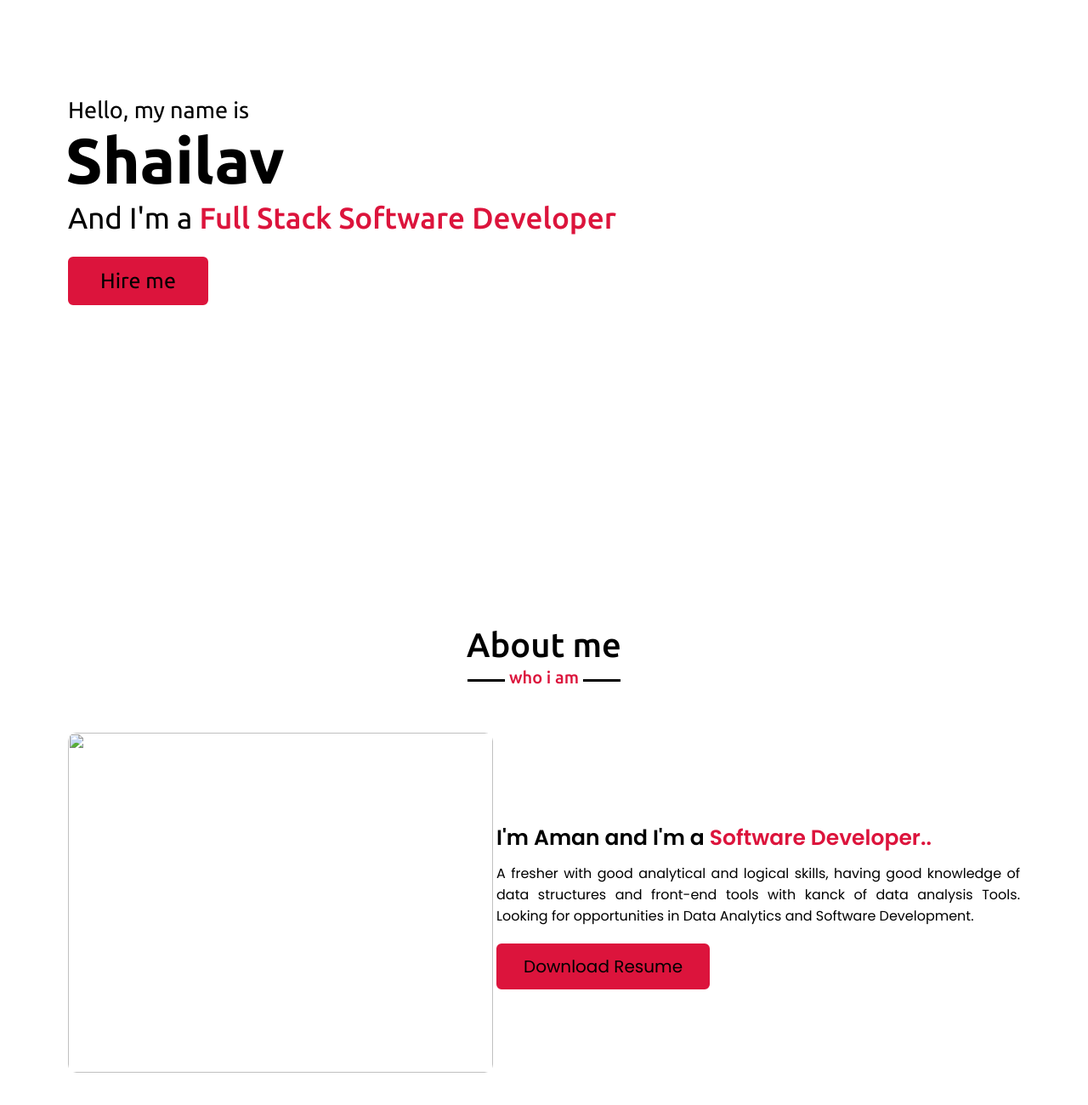
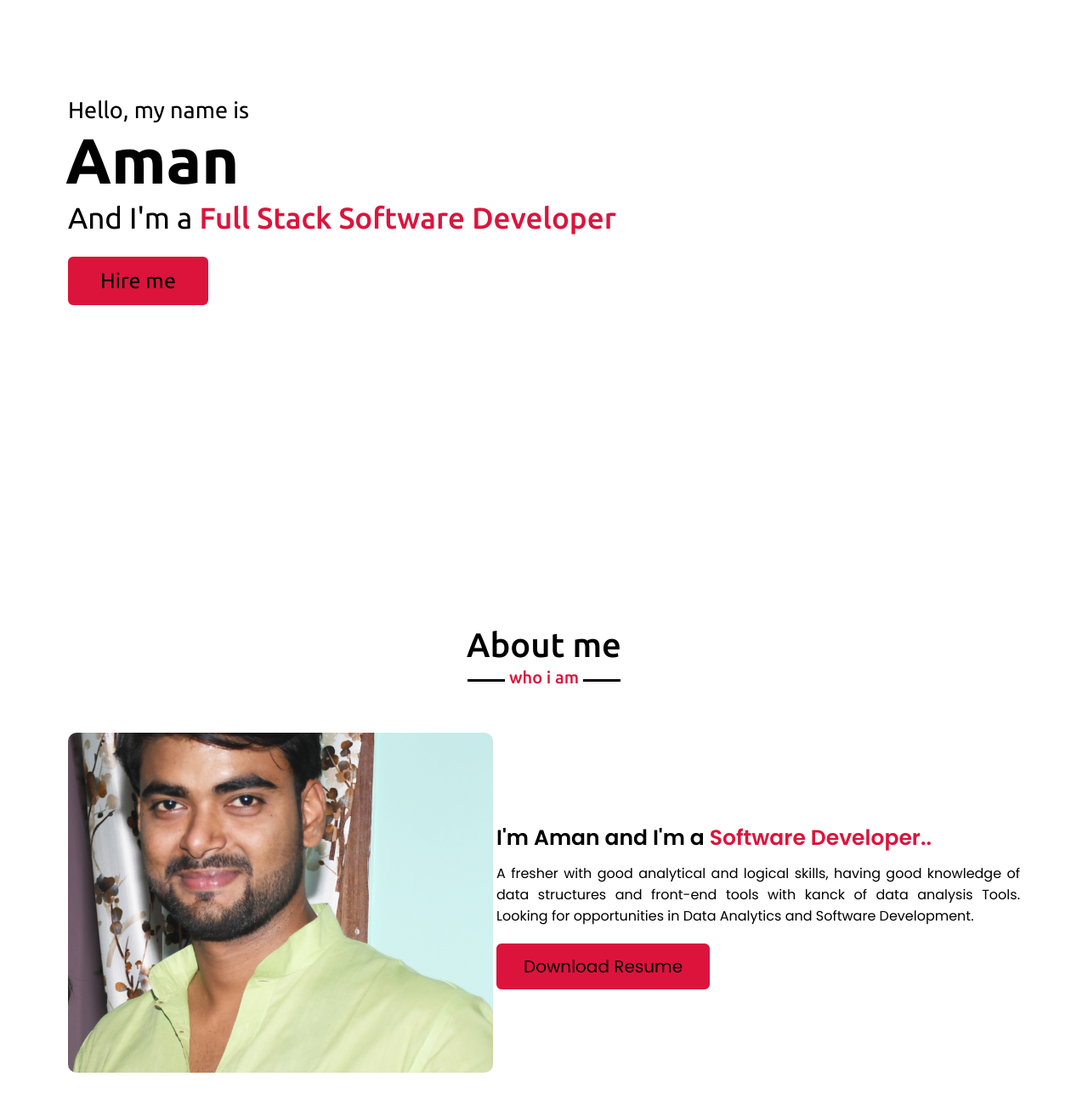
Before and after one commit to aman1708/webCV, a plain HTML site: page index.html in a window 1280 px wide. Shown: the part 164-1464 px from the top of the page at 85% size. Drawn offline with Linux system fonts and the light colour scheme.

Commit message:
Update index.html

```diff
--- a/index.html
+++ b/index.html
@@ -46,7 +46,7 @@
         <div class="max-width">
             <div class="home-content">
                 <div class="text-1">Hello, my name is</div>
-                <div class="text-2">Shailav</div>
+                <div class="text-2">Aman</div>
                 <div class="text-3">And I'm a <span>Full Stack Software Developer</span></div>
                 <a href="#">Hire me</a>
             </div>
@@ -60,7 +60,7 @@
             <h2 class="title">About me</h2>
             <div class="about-content">
                 <div class="column left">
-                    <img src="1517600387797.jpg" alt="">
+                    <img src="514684437.jpg" alt="">
                 </div>
                 <div class="column right">
                     <div class="text">I'm Aman and I'm a <span>Software Developer..</span></div>
```
